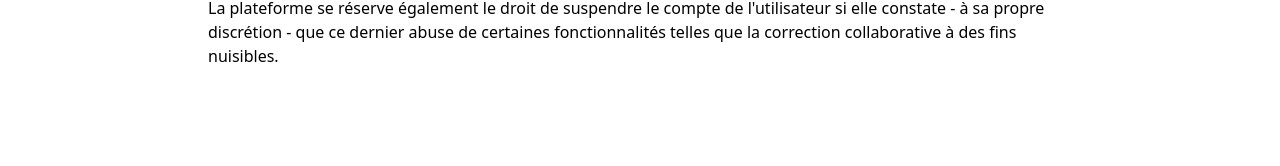
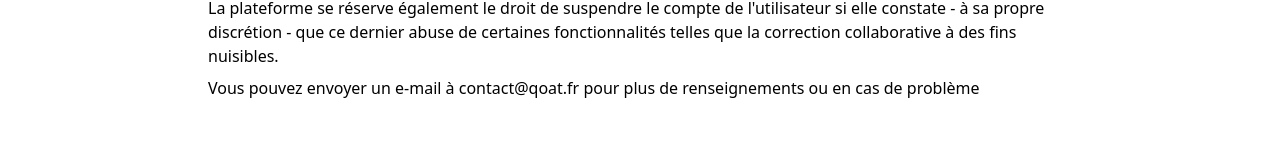
Before and after one commit to L-a-r-t/bachotage-frontend, a Next.js app: page /cgu in a window 1280 px wide. Shown: the part 320-486 px from the top of the page. Built offline with nearby package versions, Linux system fonts and the light colour scheme; no server answers.

Commit message:
add contact info

```diff
--- a/src/pages/about.tsx
+++ b/src/pages/about.tsx
@@ -26,7 +26,7 @@ const About: NextPage = () => {
           <div>
             <p>
               QOAT est une banque de qcm créée par Théo Lartigau, actuellement
-              étudiant en L3 éco-gestion qui cherche à intégrer l{"'"}ENSAE.
+              étudiant en L3 éco-gestion à l{"'"}Université de Bordeaux.
             </p>
             <p className="my-2">
               {"N'hésitez pas à m'ajouter sur "}
--- a/src/pages/cgu.tsx
+++ b/src/pages/cgu.tsx
@@ -30,6 +30,10 @@ const CGU: NextPage = () => {
             "La plateforme se réserve également le droit de suspendre le compte de l'utilisateur si elle constate - à sa propre discrétion - que ce dernier abuse de certaines fonctionnalités telles que la correction collaborative à des fins nuisibles."
           }
         </p>
+        <p>
+          Vous pouvez envoyer un e-mail à contact@qoat.fr pour plus de
+          renseignements ou en cas de problème
+        </p>
       </div>
     </WithHeader>
   )
--- a/src/pages/privacy-policy.tsx
+++ b/src/pages/privacy-policy.tsx
@@ -27,6 +27,10 @@ const CGU: NextPage = () => {
             "Concernant vos données stockées, la plateforme stocke et est la seule à avoir accès à vos données qui incluent votre nom et prénom, votre email et votre activité sur la plateforme (historique de tentatives, etc.). Si vous en avez défini un, votre mot de passe est crypté et est inaccessible même pour la plateforme."
           }
         </p>
+        <p>
+          Vous pouvez envoyer un e-mail à contact@qoat.fr pour plus de
+          renseignements ou en cas de problème
+        </p>
       </div>
     </WithHeader>
   )
```
